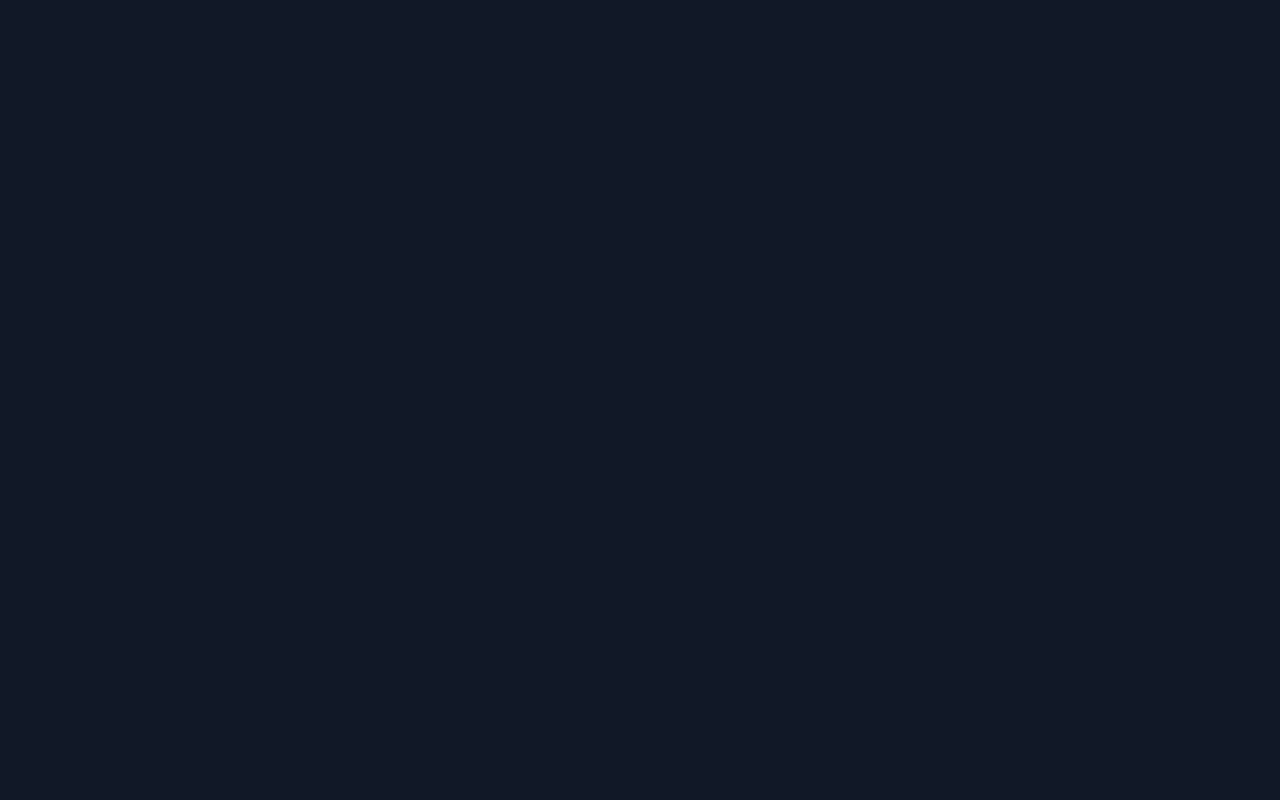
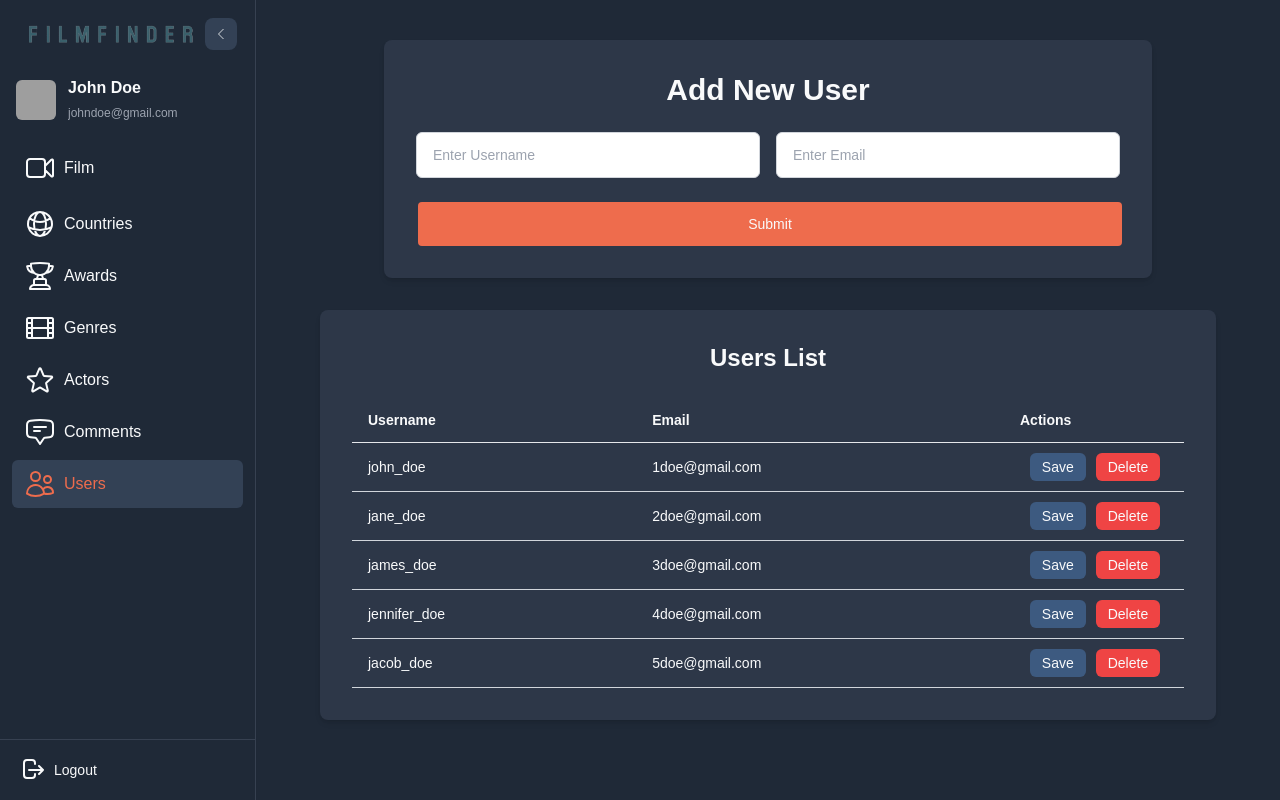
Before and after one commit to FahriYuwan/WebsiteFilmFinder, a React (Vite) app in the folder film-finder/: page /CMSUsers in a window 1280 px wide. Before the commit this address had no page. Built offline with nearby package versions, Linux system fonts and the light colour scheme; grey boxes are pictures that could not be loaded.

Commit message:
update CMSUsers jsx

```diff
--- a/film-finder/src/App.jsx
+++ b/film-finder/src/App.jsx
@@ -9,7 +9,7 @@ import DetailPage from './pages/Detail/DetailPage';
 import CMSGenres from './pages/CMS/CMSGenres/CMSGenres';
 import CMSActors from './pages/CMS/CMSActors/CMSActors';
 import CMSComments from './pages/CMS/CMSComments/CMSComments';
-
+import CMSUsers from './pages/CMS/CMSUsers/CMSUsers';
 function App() {
   return (
     <>
@@ -33,6 +33,8 @@ function App() {
           <Route path="/CMSActors" element={<CMSActors />}/>
           {/* Route untuk halaman CMS Comments */}
           <Route path="/CMSComments" element={<CMSComments />}/>
+          {/* Route untuk halaman CMS Users */}
+          <Route path="/CMSUsers" element={<CMSUsers />}/>
         </Routes>
       </Router>
     </>
--- /dev/null
+++ b/film-finder/src/pages/CMS/CMSUsers/CMSUsers.jsx
@@ -0,0 +1,87 @@
+import React,{useState} from "react";
+import InputField from "../../../components/InputField";
+import Button from "../../../components/Button";
+import CMSTable from "../../../components/CMS/CMSTable";
+import Sidebar from "../../../components/Sidebar";
+function CMSUsers() {
+    const [username, setUsername] = useState('');
+    const [email, setEmail] = useState('');
+    const [users, setUsers] = useState([
+        { id: 1, username: 'john_doe', email: '1doe@gmail.com' },
+        { id: 2, username: 'jane_doe', email: '2doe@gmail.com'},
+        { id: 3, username: 'james_doe', email: '3doe@gmail.com'},
+        { id: 4, username: 'jennifer_doe', email: '4doe@gmail.com'},
+        { id: 5, username: 'jacob_doe', email: '5doe@gmail.com'},
+    ]);
+
+    const handleInputChange = (e) => {
+        const { name, value } = e.target;
+        if (name === 'username') {
+            setUsername(value);
+        }
+        if (name === 'email') {
+            setEmail(value);
+        }
+    };
+
+    const handleSubmit = (e) => {
+        e.preventDefault();
+        if (!username.trim() || !email.trim()) {
+            alert('Username and email cannot be empty');
+            return;
+        }
+        const newUser = {
+            id: users.length + 1,
+            username: username,
+            email: email,
+        };
+        setUsers([...users, newUser]);
+        setUsername('');
+        setEmail('');
+    }
+
+    const handleDelete = (id) => {
+        if (!window.confirm('Are you sure you want to delete this user?')) {
+            return;
+        }
+        setUsers(users.filter((user) => user.id !== id));
+    };
+
+    const handleSave = () => {
+        alert('Data has been saved!');
+    }
+    const columns = [
+        { Header: 'Username', accessor: 'username', editable: true },
+        { Header: 'Email', accessor: 'email', editable: true },
+    ];
+
+    return (
+    <>
+    <Sidebar active_users={true} />
+      <main className=" flex-1 flex flex-col items-center p-10 bg-gray-800 text-dark-text">
+      <div className="bg-dark-card-bg text-dark-text p-8 rounded-lg shadow-md w-full max-w-3xl mb-8">
+      <h2 className="text-3xl font-extrabold text-center mb-6 text-custom-blue-light">Add New User</h2>
+      <form id="user-form" className="space-y-6" onSubmit={handleSubmit}>
+        <div className="flex space-x-4">
+            <div className="w-1/2">
+                <InputField id = "username" name = "username" type = "text" placeholder = "Enter Username" onChange={handleInputChange} value={username}/>
+            </div>
+            <div className="w-1/2">
+                <InputField id = "email" name = "email" type = "email" placeholder = "Enter Email" onChange={handleInputChange} value={email}/>
+            </div>
+        </div>
+        <Button type = "submit" text = "Submit" className="w-full bg-dark-accent text-dark-text py-3 px-4 hover:bg-dark-hover focus:outline-none focus:ring-0 focus:ring-offset-2 focus:ring-dark-accent text-sm font-medium" />
+        </form>
+        </div>
+        {/* Table */}
+        <div className="bg-dark-card-bg text-dark-text p-8 rounded-lg shadow-md w-full max-w-4xl">
+        <h2 className="text-2xl font-extrabold text-center mb-6 text-custom-blue-light">Users List</h2>
+        <CMSTable columns={columns} data={users} setData={setUsers} handleSave={handleSave} handleDelete={handleDelete} />
+        </div>
+        </main>
+
+
+    </>
+  );
+}
+export default CMSUsers;
```
